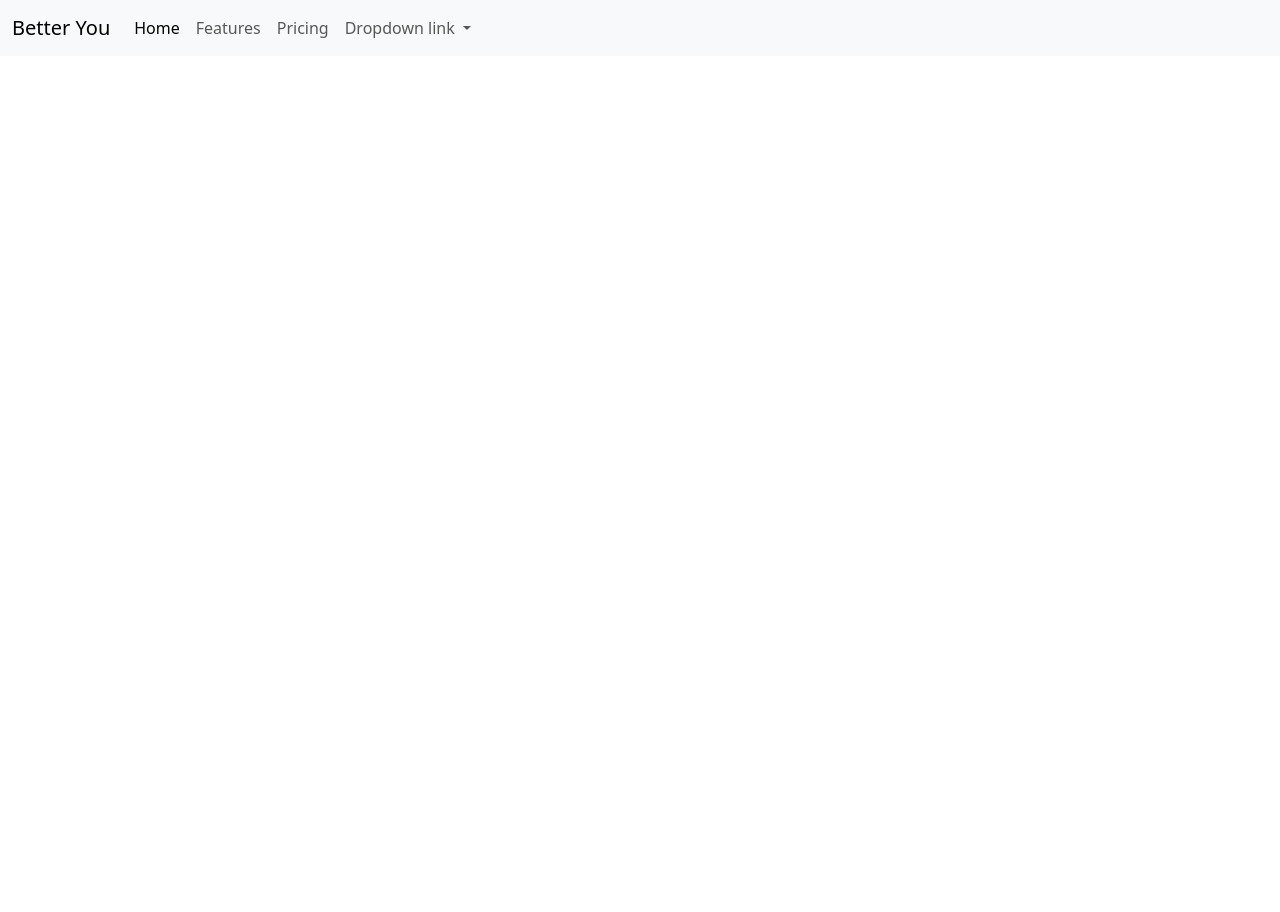
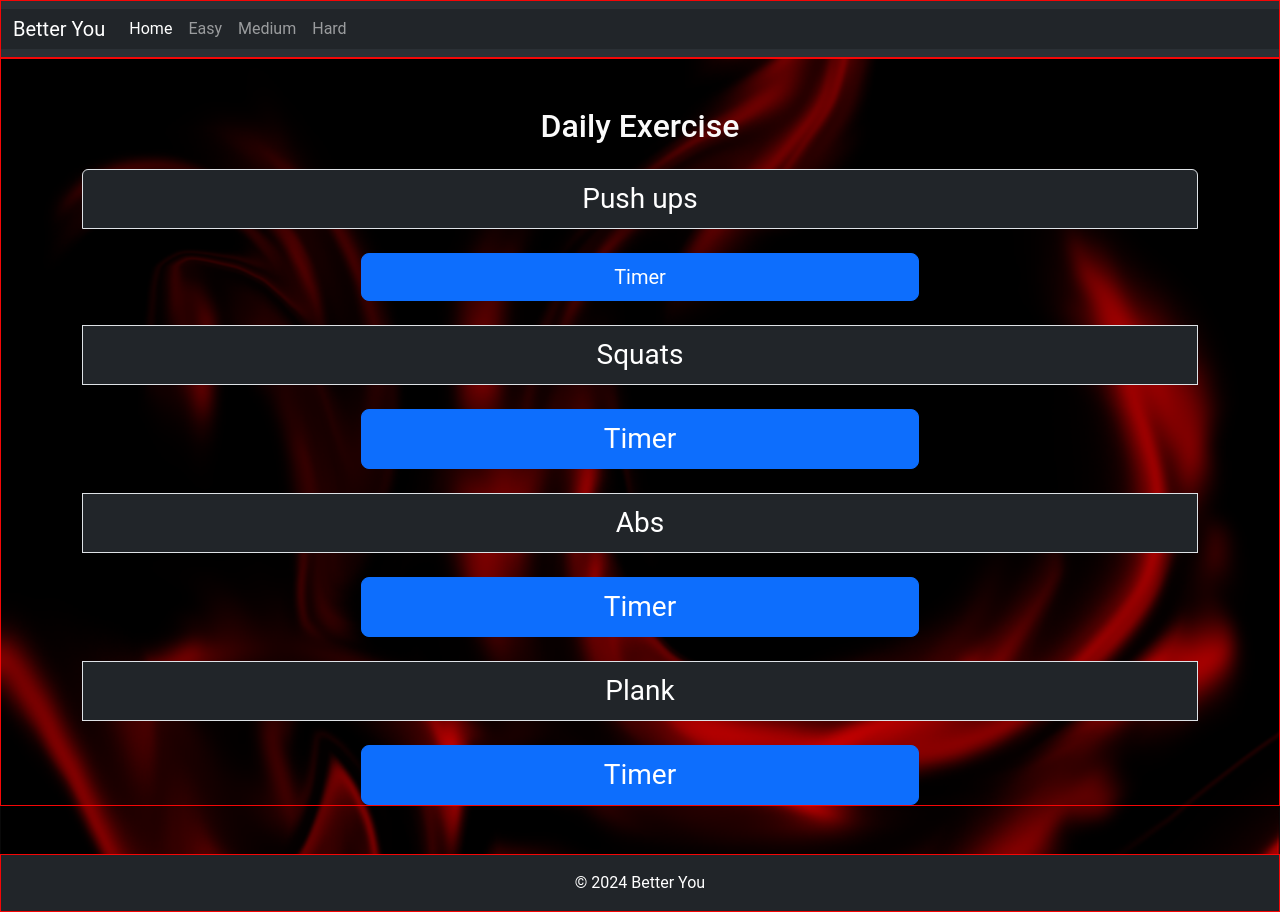
Before and after one commit to AdrianMoldoveanu/Better-You, a plain HTML site: page index.html in a window 1280 px wide. Before the commit the page ends 800 px from the top, so only its background shows below. Drawn offline with nearby package versions, Linux system fonts and the light colour scheme.

Commit message:
Add rest of pages

```diff
--- /dev/null
+++ b/css/style.css
@@ -0,0 +1,14 @@
+body {
+    background: url("/images/background-3820508.png") no-repeat center center fixed;
+    font-family: "Roboto", sans-serif;
+    font-weight: 400;
+   -webkit-background-size: cover;
+  -moz-background-size: cover;
+  -o-background-size: cover;
+  background-size: cover;
+   color: #fafafa;
+}
+
+section,nav,header,footer{
+    border:1px solid #f50606;
+    }
--- a/index.html
+++ b/index.html
@@ -8,14 +8,15 @@
     <script src="https://cdn.jsdelivr.net/npm/bootstrap@5.3.8/dist/js/bootstrap.bundle.min.js"
         integrity="sha384-FKyoEForCGlyvwx9Hj09JcYn3nv7wiPVlz7YYwJrWVcXK/BmnVDxM+D2scQbITxI"
         crossorigin="anonymous"></script>
+    <link rel="stylesheet" href="css/style.css" type="text/css">
     <meta charset="UTF-8">
     <title>Better You</title>
 </head>
 
 <body>
-    <nav class="navbar navbar-expand-lg bg-body-tertiary">
-        <div class="container-fluid">
-            <a class="navbar-brand" href="#">Better You</a>
+    <nav class="navbar navbar-expand-lg bg-body-tertiary" data-bs-theme="dark">
+        <div class="container-fluid bg-dark">
+            <a class="navbar-brand" href="index.html">Better You</a>
             <button class="navbar-toggler" type="button" data-bs-toggle="collapse" data-bs-target="#navbarNavDropdown"
                 aria-controls="navbarNavDropdown" aria-expanded="false" aria-label="Toggle navigation">
                 <span class="navbar-toggler-icon"></span>
@@ -23,29 +24,44 @@
             <div class="collapse navbar-collapse" id="navbarNavDropdown">
                 <ul class="navbar-nav">
                     <li class="nav-item">
-                        <a class="nav-link active" aria-current="page" href="#">Home</a>
+                        <a class="nav-link active" aria-current="page" href="index.html">Home</a>
                     </li>
                     <li class="nav-item">
-                        <a class="nav-link" href="#">Features</a>
+                        <a class="nav-link" href="easy.html">Easy</a>
                     </li>
                     <li class="nav-item">
-                        <a class="nav-link" href="#">Pricing</a>
+                        <a class="nav-link" href="medium.html">Medium</a>
                     </li>
-                    <li class="nav-item dropdown">
-                        <a class="nav-link dropdown-toggle" href="#" role="button" data-bs-toggle="dropdown"
-                            aria-expanded="false">
-                            Dropdown link
-                        </a>
-                        <ul class="dropdown-menu">
-                            <li><a class="dropdown-item" href="#">Action</a></li>
-                            <li><a class="dropdown-item" href="#">Another action</a></li>
-                            <li><a class="dropdown-item" href="#">Something else here</a></li>
-                        </ul>
+                    <li class="nav-item">
+                        <a class="nav-link" href="hard.html">Hard</a>
                     </li>
                 </ul>
             </div>
         </div>
     </nav>
+
+    <section>
+        <div class="container mt-5 ">
+            <h2 class="mb-4 center-block text-center">Daily Exercise</h2>
+            <ul class="list-group fs-4 gap-4">
+                <li class="list-group-item center-block text-center lg fs-3 bg-dark text-white">Push ups</li>
+                <button type="button" class="timer w-50 align-self-center btn btn-primary btn-lg">Timer</button>
+                <li class="list-group-item center-block text-center fs-3 bg-dark text-white">Squats</li>
+                <button type="button" class="timer w-50 align-self-center btn btn-primary btn-lg fs-3">Timer</button>
+                <li class="list-group-item center-block text-center fs-3 bg-dark text-white">Abs</li>
+                <button type="button" class="timer w-50 align-self-center btn btn-primary btn-lg fs-3">Timer</button>
+                <li class="list-group-item center-block text-center fs-3 bg-dark text-white">Plank</li>
+                <button type="button" class="timer w-50 align-self-center btn btn-primary btn-lg fs-3">Timer</button>
+            </ul>
+        </div>
+    </section>
+
+    <footer class="bg-body-tertiary text-center text-lg-start mt-5">
+        <div class="text-center p-3 bg-dark text-white">
+            © 2024 Better You
+        </div>
+    </footer>
+
 
 
     <script src="https://cdn.jsdelivr.net/npm/@popperjs/core@2.11.8/dist/umd/popper.min.js"
```
Also changed, not shown: easy.html (+38 -1 lines), images/background-3820508.png (added), style.css (deleted).
